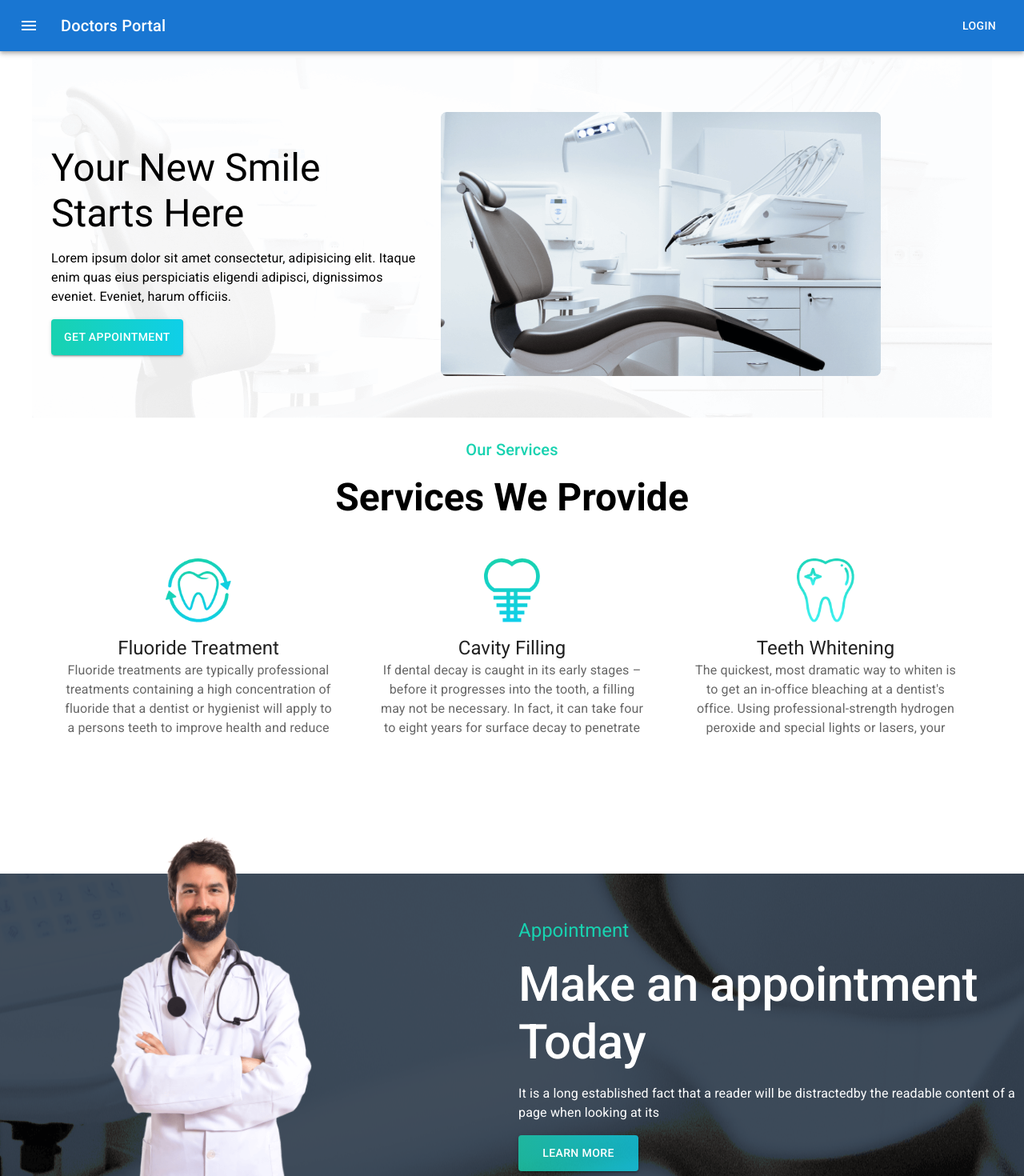
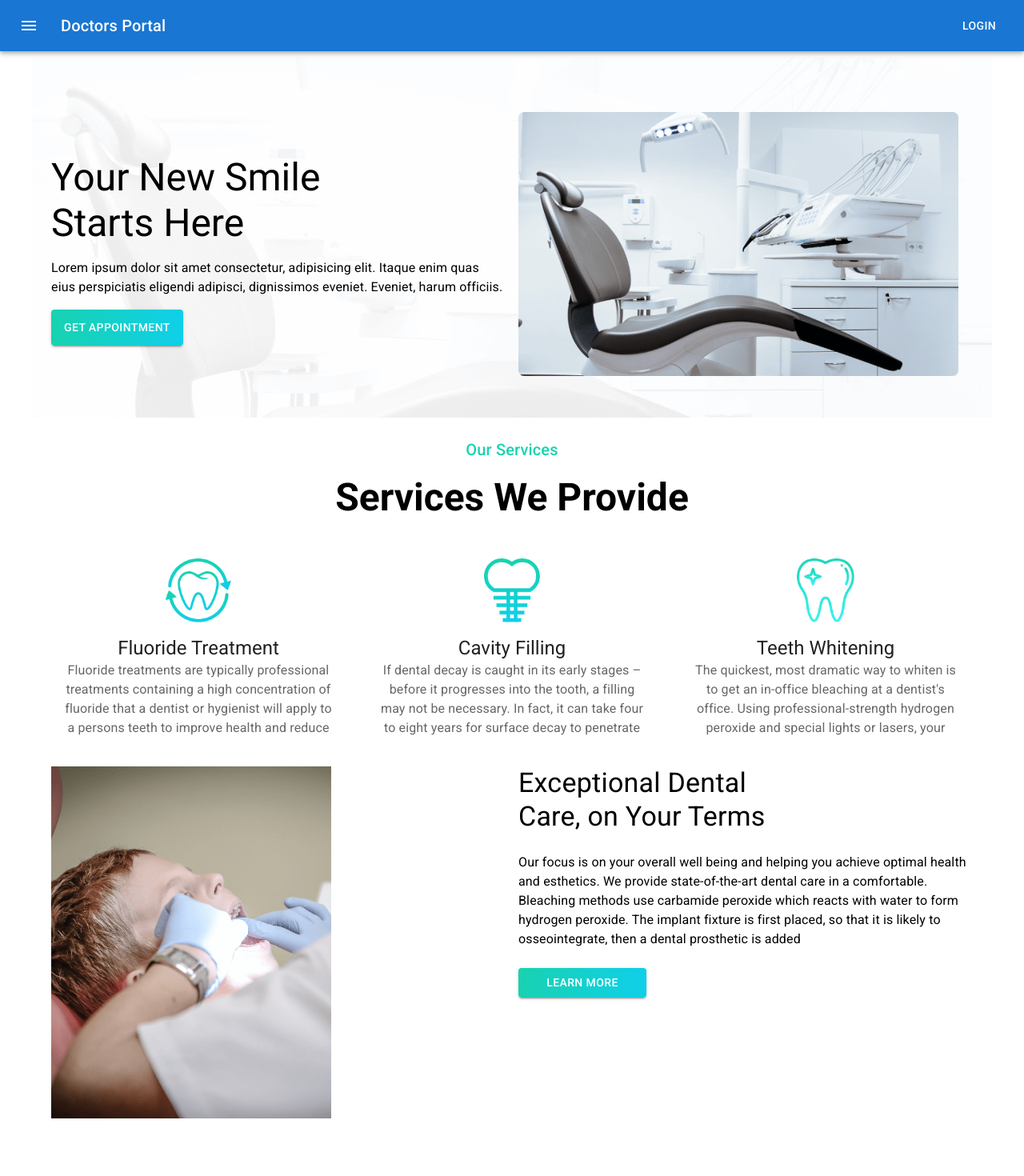
Before and after one commit to Jahid0178/Doctor-portal-client, a React (Create React App) app: page /home in a window 1280 px wide. Shown: the top 1470 px of the page at 80% size. Built offline with nearby package versions, Linux system fonts and the light colour scheme.

Commit message:
added dental care

```diff
--- a/src/Pages/Home/Banner/Banner.js
+++ b/src/Pages/Home/Banner/Banner.js
@@ -21,7 +21,7 @@ const Banner = () => {
   return (
     <Container style={bannerBg} sx={{ flexGrow: 1, mt: 3 }}>
       <Grid container spacing={2}>
-        <Grid item xs={12} sm={5} style={verticalAlign}>
+        <Grid item xs={12} sm={5} md={6} style={verticalAlign}>
           <Box>
             <Typography variant="h3" sx={{ my: 2 }}>
               Your New Smile <br /> Starts Here
@@ -44,7 +44,7 @@ const Banner = () => {
             </Button>
           </Box>
         </Grid>
-        <Grid item xs={12} sm={7} style={verticalAlign}>
+        <Grid item xs={12} sm={7} md={6} style={verticalAlign}>
           <img style={{ width: 550 }} src={chair} alt="" />
         </Grid>
       </Grid>
--- /dev/null
+++ b/src/Pages/Home/DentalCare/DentalCare.js
@@ -0,0 +1,41 @@
+import React from "react";
+import Grid from "@mui/material/Grid";
+import { Button, Container, Typography } from "@mui/material";
+import treatment from "../../../images/treatment.png";
+
+const DentalCare = () => {
+  return (
+    <Container sx={{ flexGrow: 1 }}>
+      <Grid container spacing={2}>
+        <Grid item xs={12} sm={12} md={6}>
+          <img style={{ width: 350 }} src={treatment} alt="" />
+        </Grid>
+        <Grid item xs={12} sm={12} md={6}>
+          <Typography variant="h4" sx={{ mb: 2 }}>
+            Exceptional Dental <br /> Care, on Your Terms
+          </Typography>
+          <Typography sx={{ my: 3 }}>
+            Our focus is on your overall well being and helping you achieve
+            optimal health and esthetics. We provide state-of-the-art dental
+            care in a comfortable. Bleaching methods use carbamide peroxide
+            which reacts with water to form hydrogen peroxide. The implant
+            fixture is first placed, so that it is likely to osseointegrate,
+            then a dental prosthetic is added
+          </Typography>
+          <Button
+            variant="contained"
+            sx={{
+              width: 160,
+              background:
+                "linear-gradient(to right, rgba(24, 210, 176, 1), rgb(15, 207, 233, 1))",
+            }}
+          >
+            Learn More
+          </Button>
+        </Grid>
+      </Grid>
+    </Container>
+  );
+};
+
+export default DentalCare;
--- a/src/Pages/Home/Home/Home.js
+++ b/src/Pages/Home/Home/Home.js
@@ -2,6 +2,7 @@ import React from "react";
 import Navigation from "../../Shared/Navigation/Navigation";
 import AppointmentBanner from "../AppointmentBanner/AppointmentBanner";
 import Banner from "../Banner/Banner";
+import DentalCare from "../DentalCare/DentalCare";
 import Services from "../Services/Services";
 
 const Home = () => {
@@ -10,6 +11,7 @@ const Home = () => {
       <Navigation></Navigation>
       <Banner></Banner>
       <Services></Services>
+      <DentalCare></DentalCare>
       <AppointmentBanner></AppointmentBanner>
     </div>
   );
```
